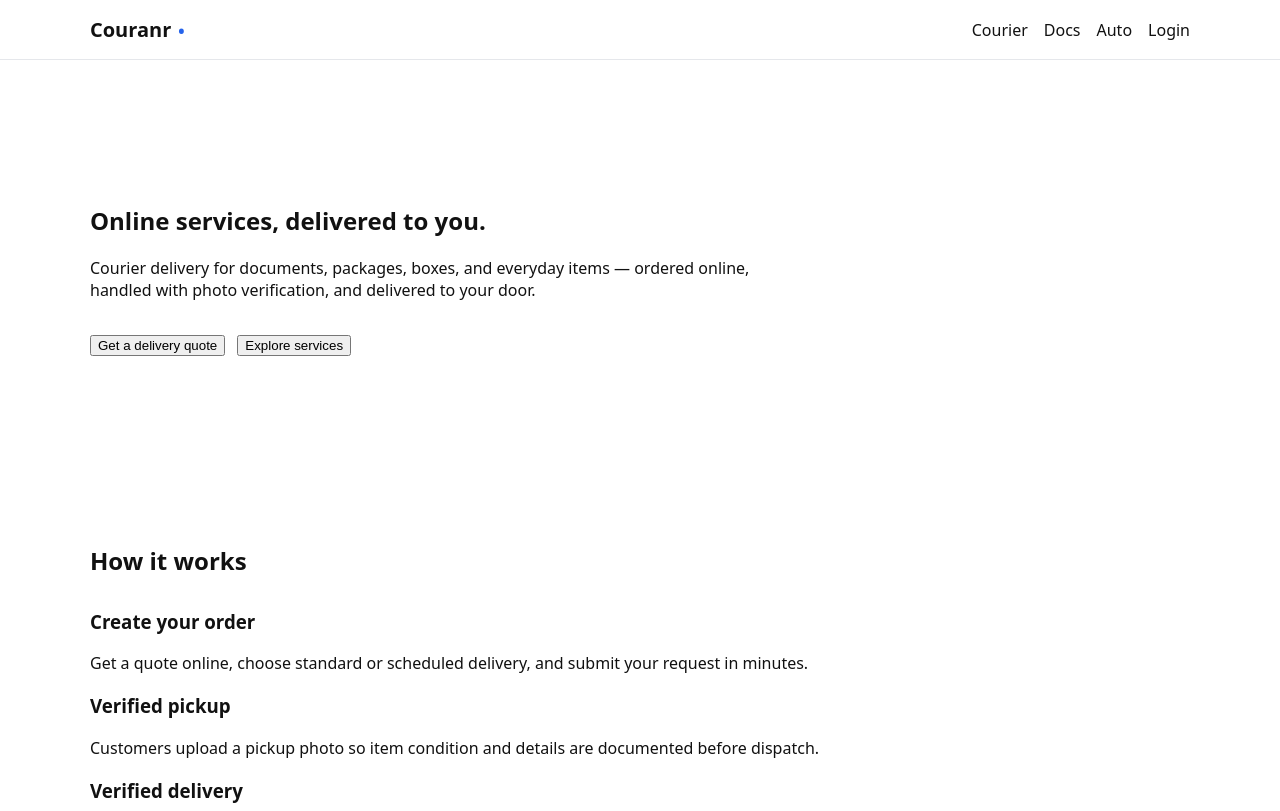
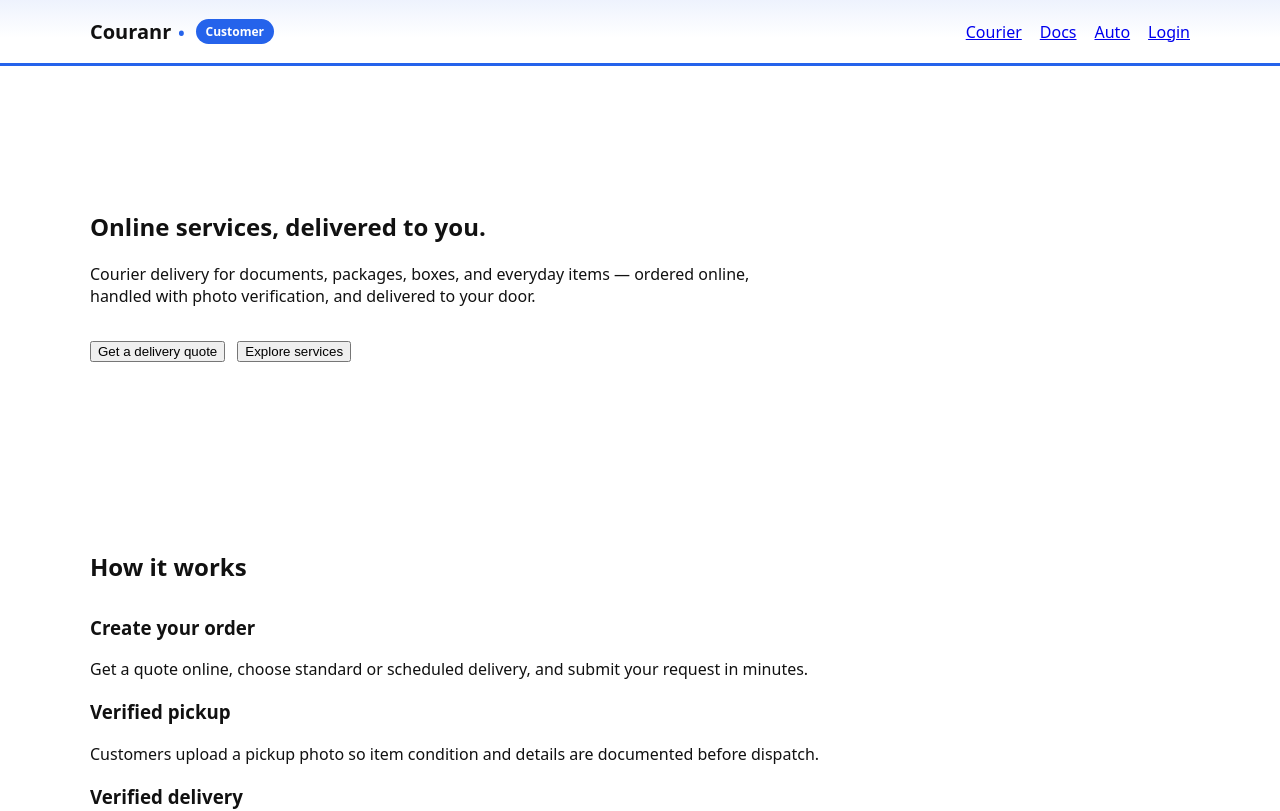
Before and after one commit to kkoly10/couranr-os, a Next.js app: page / in a window 1280 px wide. Shown: the top 811 px of the page. Built offline with nearby package versions, Linux system fonts and the light colour scheme; no server answers.

Commit message:
Update Header.tsx

```diff
--- a/components/Header.tsx
+++ b/components/Header.tsx
@@ -6,10 +6,8 @@ import { supabase } from "../lib/supabaseClient";
 import Brand from "./Brand";
 import LogoutButton from "./LogoutButton";
 
-type Role = "customer" | "driver" | "admin" | null;
-
 export default function Header() {
-  const [role, setRole] = useState<Role>(null);
+  const [role, setRole] = useState<"customer" | "driver" | "admin" | null>(null);
 
   useEffect(() => {
     async function load() {
@@ -17,10 +15,7 @@ export default function Header() {
         data: { user },
       } = await supabase.auth.getUser();
 
-      if (!user) {
-        setRole(null);
-        return;
-      }
+      if (!user) return;
 
       const { data } = await supabase
         .from("profiles")
@@ -28,7 +23,7 @@ export default function Header() {
         .eq("id", user.id)
         .single();
 
-      setRole((data?.role as Role) ?? "customer");
+      setRole(data?.role ?? "customer");
     }
     load();
   }, []);
@@ -36,72 +31,29 @@ export default function Header() {
   return (
     <header
       style={{
-        position: "sticky",
-        top: 0,
-        zIndex: 50,
-        background: "rgba(255,255,255,0.92)",
-        backdropFilter: "blur(10px)",
-        borderBottom: "1px solid #e5e7eb",
+        borderBottom: "3px solid #2563eb",
+        background:
+          "linear-gradient(180deg, rgba(37,99,235,0.08), #ffffff 60%)",
       }}
     >
       <div
         style={{
           maxWidth: 1100,
           margin: "0 auto",
-          padding: "16px 20px",
+          padding: "18px 24px",
           display: "flex",
           justifyContent: "space-between",
           alignItems: "center",
-          gap: 16,
         }}
       >
-        <Brand />
+        <Brand role={role ?? "customer"} />
 
-        <nav style={{ display: "flex", alignItems: "center", gap: 16 }}>
-          {/* Public links */}
-          <Link href="/courier" style={{ color: "#111", textDecoration: "none" }}>
-            Courier
-          </Link>
-          <Link href="/docs" style={{ color: "#111", textDecoration: "none" }}>
-            Docs
-          </Link>
-          <Link href="/auto" style={{ color: "#111", textDecoration: "none" }}>
-            Auto
-          </Link>
-
-          {/* Role-aware links */}
-          {role === null && (
-            <Link href="/login" style={{ color: "#111", textDecoration: "none" }}>
-              Login
-            </Link>
-          )}
-
-          {role === "customer" && (
-            <>
-              <Link href="/dashboard" style={{ color: "#111", textDecoration: "none" }}>
-                Dashboard
-              </Link>
-              <LogoutButton />
-            </>
-          )}
-
-          {role === "driver" && (
-            <>
-              <Link href="/driver" style={{ color: "#111", textDecoration: "none" }}>
-                Driver
-              </Link>
-              <LogoutButton />
-            </>
-          )}
-
-          {role === "admin" && (
-            <>
-              <Link href="/admin" style={{ color: "#111", textDecoration: "none" }}>
-                Admin
-              </Link>
-              <LogoutButton />
-            </>
-          )}
+        <nav style={{ display: "flex", gap: 18, alignItems: "center" }}>
+          <Link href="/courier">Courier</Link>
+          <Link href="/docs">Docs</Link>
+          <Link href="/auto">Auto</Link>
+          {role && <Link href="/dashboard">Dashboard</Link>}
+          {role ? <LogoutButton /> : <Link href="/login">Login</Link>}
         </nav>
       </div>
     </header>
```
